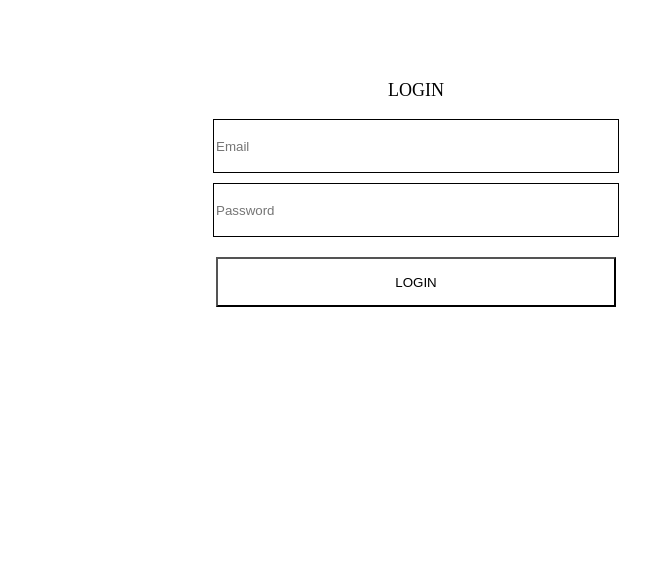
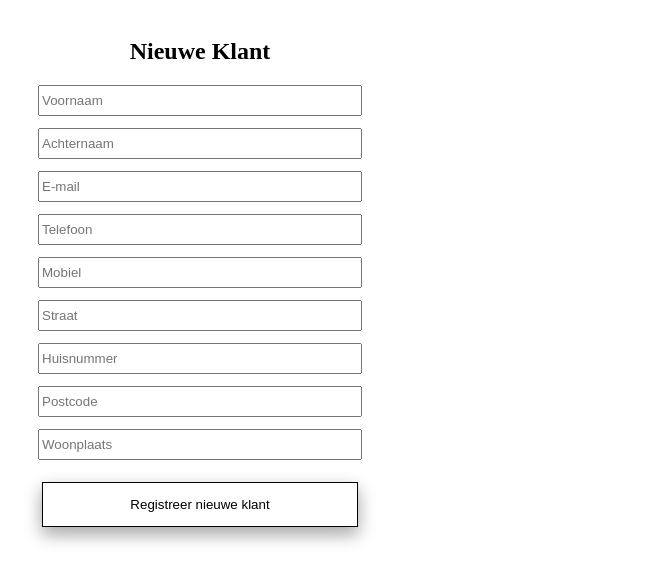
Before and after one commit to S63-4/Energy-Employees-FrontEnd, an Angular app in the folder energy-grid-employee/: page /customermanagement in a window 1280 px wide. Before the commit this address led to /login. Shown: the top 582 px of the page, without its empty margins (224-874 px from the left). Built offline with nearby package versions, Linux system fonts and the light colour scheme; what ngx-cookie-service would draw is missing.

Commit message:
Grammar fix

```diff
--- a/energy-grid-employee/src/app/app.component.ts
+++ b/energy-grid-employee/src/app/app.component.ts
@@ -14,7 +14,7 @@ export class AppComponent {
     private authService: AuthenticationService,
     private router: Router
   ) {
-    this.subscribeEvents();
+    //this.subscribeEvents();
   }
 
   subscribeEvents(): void {
--- a/energy-grid-employee/src/app/customermanagement/customermanagement.component.html
+++ b/energy-grid-employee/src/app/customermanagement/customermanagement.component.html
@@ -8,6 +8,6 @@
   <input [(ngModel)]="street" placeholder="Straat" />
   <input [(ngModel)]="housenumber" placeholder="Huisnummer" />
   <input [(ngModel)]="zipcode" placeholder="Postcode" />
-  <input [(ngModel)]="city" placeholder="woonplaats" />
-  <button class="register" (click)="newCustomer()">Registeer nieuwe klant</button>
+  <input [(ngModel)]="city" placeholder="Woonplaats" />
+  <button class="register" (click)="newCustomer()">Registreer nieuwe klant</button>
 </div>
```
